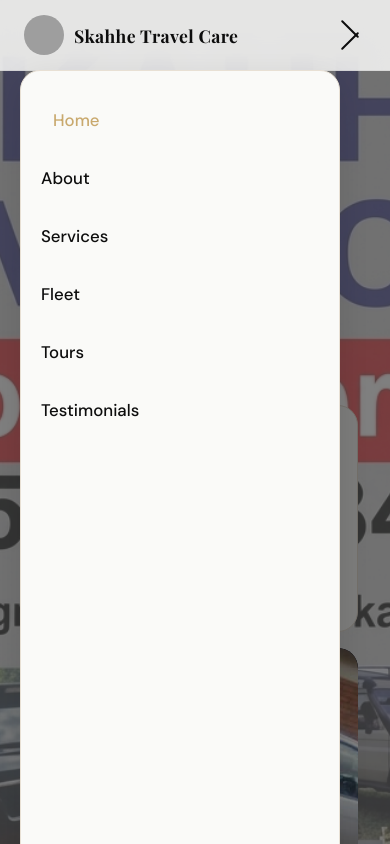
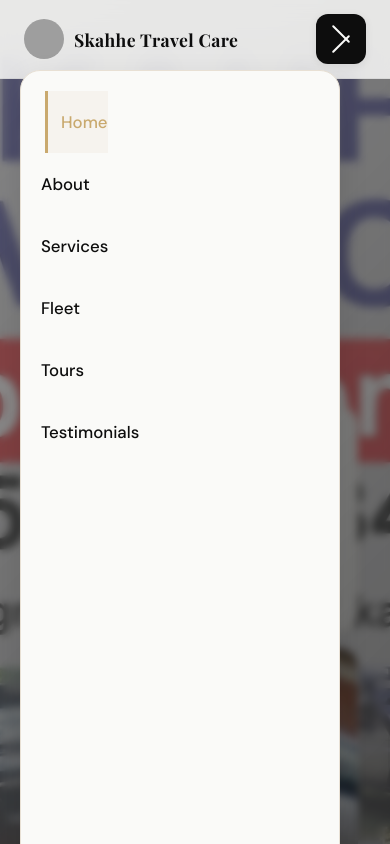
Before and after one commit to Micjeal/shk, a plain HTML site: page index.html in a window 390 px wide. Both pictures are taken after a click on the button "Toggle navigation". Shown: the top 844 px of the page. Drawn offline with nearby package versions, Linux system fonts and the light colour scheme; grey boxes are pictures that could not be loaded; a web font is replaced by a local one.

Commit message:
Enhanced mobile navigation with gradient background, hover effects, and improved transitions

```diff
--- a/assets/css/navbar.css
+++ b/assets/css/navbar.css
@@ -122,31 +122,81 @@ nav {
   display: none;
   flex-direction: column;
   justify-content: center;
-  background: none;
-  border: none;
+  align-items: center;
+  background: var(--white);
+  border: 2px solid var(--sand);
   cursor: pointer;
-  padding: 8px;
+  padding: 12px;
+  width: 50px;
+  height: 50px;
+  border-radius: 12px;
+  position: relative;
+  transition: all 0.3s cubic-bezier(0.4, 0, 0.2, 1);
+  box-shadow: 0 2px 8px rgba(0,0,0,0.08);
+}
+
+.hamburger:hover {
+  background: var(--sand);
+  transform: scale(1.05);
+  box-shadow: 0 4px 12px rgba(0,0,0,0.12);
+}
+
+.hamburger:active {
+  transform: scale(0.95);
 }
 
 .hamburger span {
-  width: 25px;
-  height: 3px;
+  width: 22px;
+  height: 2.5px;
   background: var(--ink);
-  margin: 3px 0;
-  transition: 0.3s;
-  border-radius: 2px;
+  margin: 2.5px 0;
+  transition: all 0.3s cubic-bezier(0.4, 0, 0.2, 1);
+  border-radius: 3px;
+  position: relative;
+  transform-origin: center;
+}
+
+.hamburger.open {
+  background: var(--ink);
+  border-color: var(--ink);
+}
+
+.hamburger.open span {
+  background: var(--white);
 }
 
 .hamburger.open span:nth-child(1) {
   transform: rotate(45deg) translate(5px, 5px);
+  width: 24px;
 }
 
 .hamburger.open span:nth-child(2) {
   opacity: 0;
+  transform: scale(0);
 }
 
 .hamburger.open span:nth-child(3) {
-  transform: rotate(-45deg) translate(7px, -6px);
+  transform: rotate(-45deg) translate(5px, -5px);
+  width: 24px;
+}
+
+/* Add ripple effect */
+.hamburger::before {
+  content: '';
+  position: absolute;
+  top: 50%;
+  left: 50%;
+  width: 0;
+  height: 0;
+  border-radius: 50%;
+  background: rgba(201, 169, 110, 0.3);
+  transform: translate(-50%, -50%);
+  transition: width 0.6s, height 0.6s;
+}
+
+.hamburger:active::before {
+  width: 100px;
+  height: 100px;
 }
 
 /* Mobile Navigation Styles */
@@ -172,29 +222,45 @@ nav {
     width: 85%;
     max-width: 320px;
     height: 100vh;
-    background: var(--white);
+    background: linear-gradient(135deg, var(--white) 0%, #fafafa 100%);
     flex-direction: column;
     align-items: flex-start;
     gap: 0;
     padding: 100px 40px 40px;
-    box-shadow: 4px 0 30px rgba(0,0,0,0.15);
-    transition: left 0.35s cubic-bezier(0.4, 0, 0.2, 1);
+    box-shadow: 4px 0 40px rgba(0,0,0,0.12);
+    transition: all 0.4s cubic-bezier(0.4, 0, 0.2, 1);
     z-index: 100;
     overflow-y: auto;
+    border-right: 1px solid var(--sand);
   }
 
   .nav-links.open {
     left: 0;
+    box-shadow: 8px 0 60px rgba(0,0,0,0.18);
   }
 
   .nav-links a {
     width: 100%;
-    padding: 18px 0;
-    border-bottom: 1px solid var(--sand);
+    padding: 20px 0;
+    border-bottom: 1px solid rgba(232, 224, 212, 0.3);
     border-radius: 0;
     font-size: 1.05rem;
     font-weight: 500;
-    transition: all 0.2s ease;
+    transition: all 0.3s cubic-bezier(0.4, 0, 0.2, 1);
+    position: relative;
+    overflow: hidden;
+  }
+
+  .nav-links a::before {
+    content: '';
+    position: absolute;
+    left: 0;
+    top: 0;
+    height: 100%;
+    width: 3px;
+    background: var(--gold);
+    transform: scaleY(0);
+    transition: transform 0.3s ease;
   }
 
   .nav-links a:last-child {
@@ -203,10 +269,16 @@ nav {
 
   .nav-links a.active,
   .nav-links a:hover {
-    background: transparent;
+    background: rgba(201, 169, 110, 0.08);
     color: var(--gold);
     box-shadow: none;
-    padding-left: 12px;
+    padding-left: 16px;
+    transform: translateX(4px);
+  }
+
+  .nav-links a.active::before,
+  .nav-links a:hover::before {
+    transform: scaleY(1);
   }
 
   .nav-cta {
@@ -221,10 +293,11 @@ nav {
     left: 0;
     width: 100%;
     height: 100%;
-    background: rgba(0,0,0,0.5);
+    background: linear-gradient(135deg, rgba(0,0,0,0.4) 0%, rgba(0,0,0,0.6) 100%);
     z-index: 98;
     opacity: 0;
-    transition: opacity 0.3s ease;
+    transition: all 0.4s cubic-bezier(0.4, 0, 0.2, 1);
+    backdrop-filter: blur(4px);
   }
 
   .nav-overlay.active {
```
